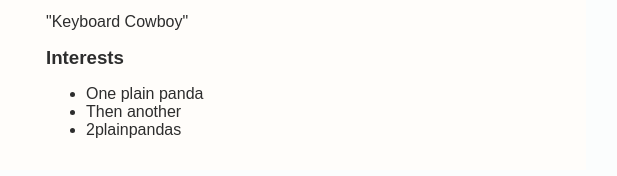
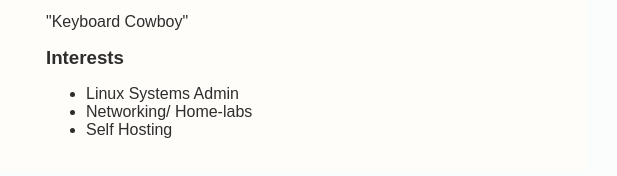
Before and after one commit to AlexanderLasseigne/alexander-lasseigne.bootcamp.github.io, a plain HTML site: page index.html in a window 1280 px wide. Shown: the part 154-330 px from the top of the page, 454-1071 px from the left. Drawn offline with Linux system fonts and the light colour scheme.

Commit message:
plugged in more legit data for 'interests'

```diff
--- a/index.html
+++ b/index.html
@@ -91,9 +91,9 @@
                         <div class="interests">
                             <h3>Interests</h3>
                             <ul>
-                                <li>One plain panda</li>
-                                <li>Then another</li>
-                                <li>2plainpandas</li>
+                                <li>Linux Systems Admin</li>
+                                <li>Networking/ Home-labs</li>
+                                <li>Self Hosting</li>
                             </ul>
                         </div>
                 </div>
```
Also changed, not shown: README.md.
